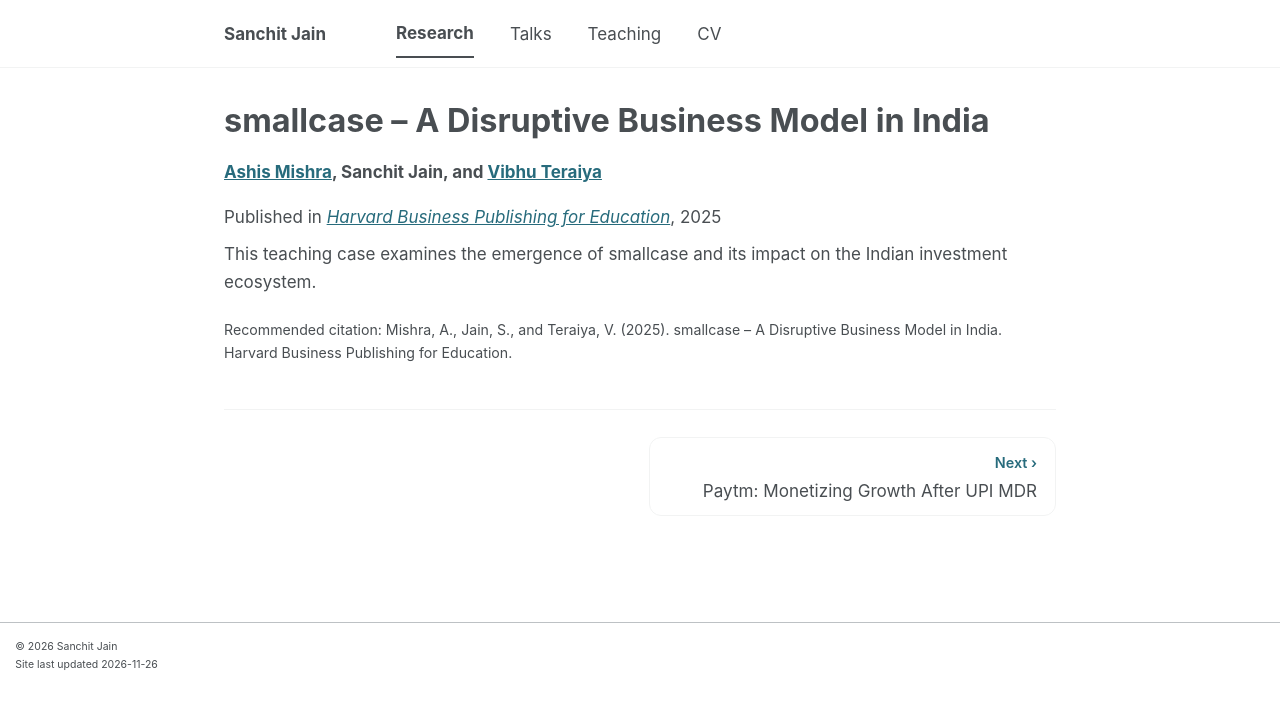
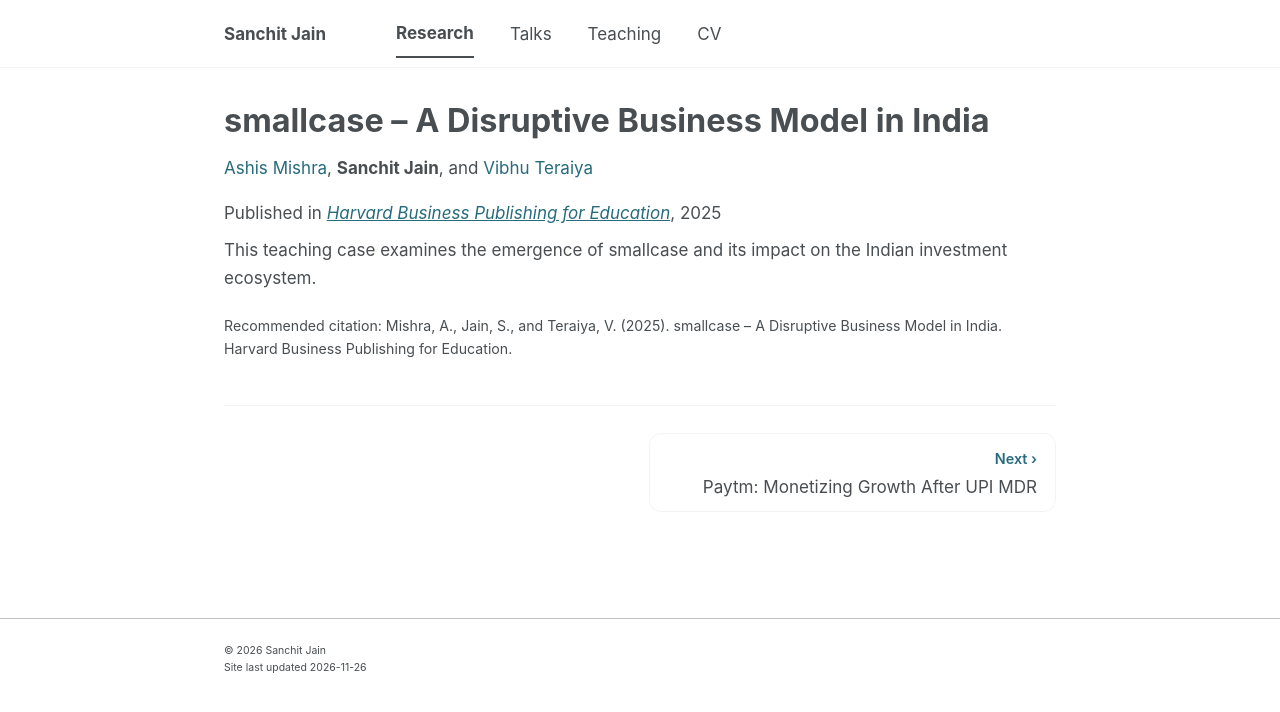
Before and after one commit to casanchitjain/casanchitjain.github.io, a Jekyll site: the page built from _publications/2025-10-smallcase.md, in a window 1280 px wide. Shown: the top 712 px of the page. Built offline with Jekyll 4.4.1, drawn with Linux system fonts in a browser that asks for light colours; a script bundle is joined from its source files by our own code; library files that are not in the unit come from our copies.

Commit message:
Align the footer with the content column and plain-style paper bylines
Footer text now sits inside the content width, and paper pages bold only the
site owner's name with no link underlines, matching the list pages.

```diff
--- a/_layouts/single.html
+++ b/_layouts/single.html
@@ -44,7 +44,7 @@ layout: default
 {% elsif page.collection == 'publications' %}
 
   {% if page.authors %}
-    <p><strong>{{ page.authors | markdownify | remove: '<p>' | remove: '</p>' | strip }}</strong>{% if page.alphabetical %} <span class="author-order">(lexicographic order)</span>{% endif %}</p>
+    <p class="paper-byline">{{ page.authors | replace: "Sanchit Jain", "**Sanchit Jain**" | markdownify | remove: '<p>' | remove: '</p>' | strip }}{% if page.alphabetical %} <span class="author-order">(lexicographic order)</span>{% endif %}</p>
   {% endif %}
 
   {% unless page.category == 'working' %}
--- a/_sass/layout/_clean.scss
+++ b/_sass/layout/_clean.scss
@@ -219,6 +219,21 @@ body .archive__item {
 .page__footer {
   background: transparent;
   font-size: 0.85rem;
+
+  > footer {
+    max-width: $clean-width;
+    margin: 0 auto;
+    padding: 1.5em 24px;
+  }
+}
+
+/* Paper pages: only the author's own name is bold, links are plain */
+.paper-byline {
+  margin: 0 0 0.6rem;
+
+  a {
+    text-decoration: none;
+  }
 }
 
 /* Previous / Next pager */
```
